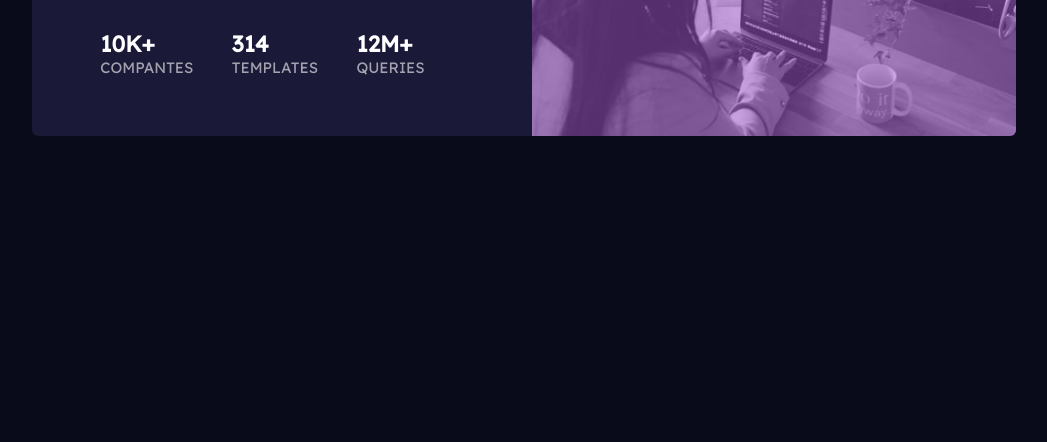
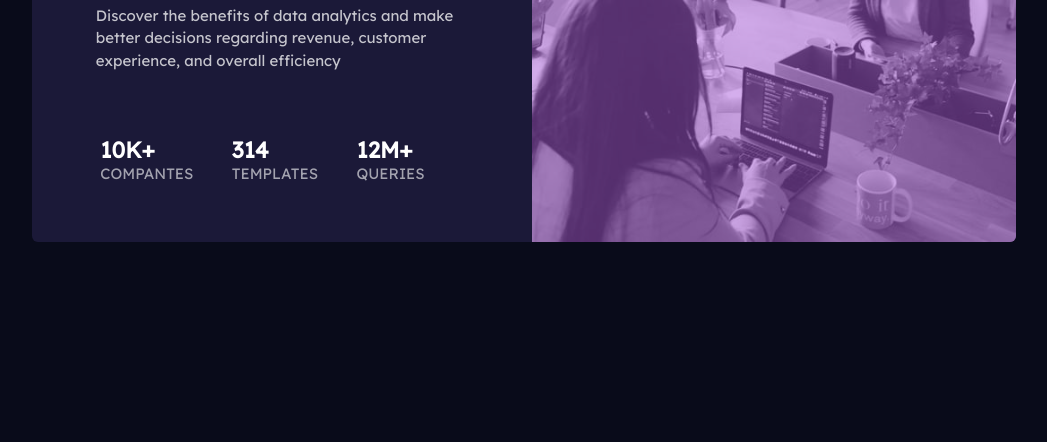
Before and after one commit to Vitor100Ce/Projeto-Stats, a plain HTML site: page index.html in a window 1280 px wide. Shown: the part 358-800 px from the top of the page, without its empty margins (116-1163 px from the left). Drawn offline with Linux system fonts and the light colour scheme.

Commit message:
atualizado css

```diff
--- a/css/style.css
+++ b/css/style.css
@@ -5,6 +5,7 @@
 
 body{
     background: hsl(233, 47%, 7%);
+    height: 100vh;
 
 }
 
@@ -13,7 +14,7 @@ body{
     align-items: center;
     justify-content: center;
     align-content: center;
-    margin-top: 7%;
+    height: 100%;
 }
 
 .content {
```
